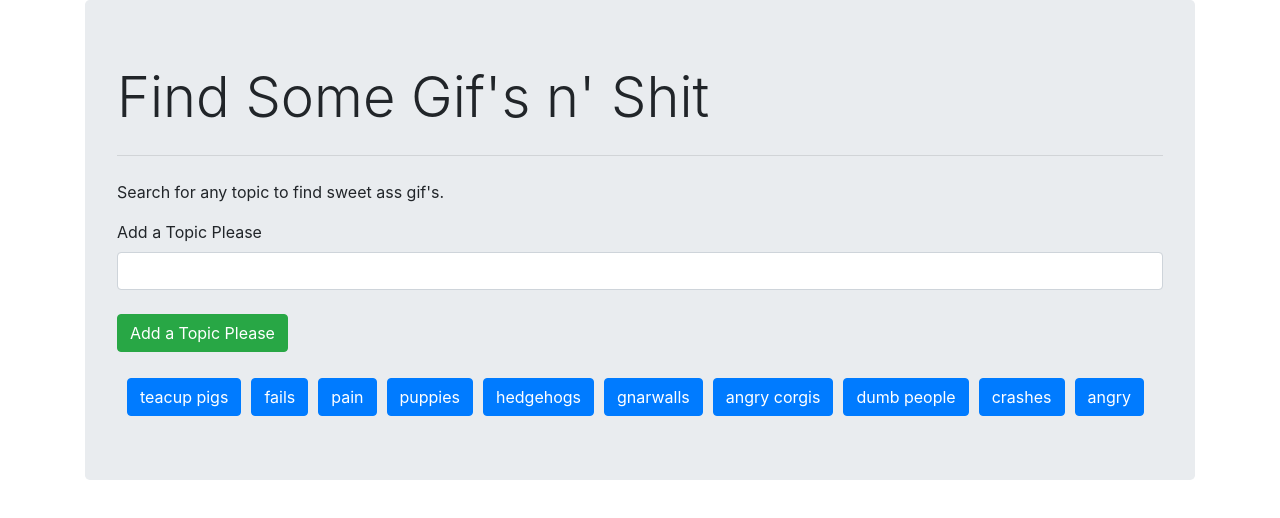
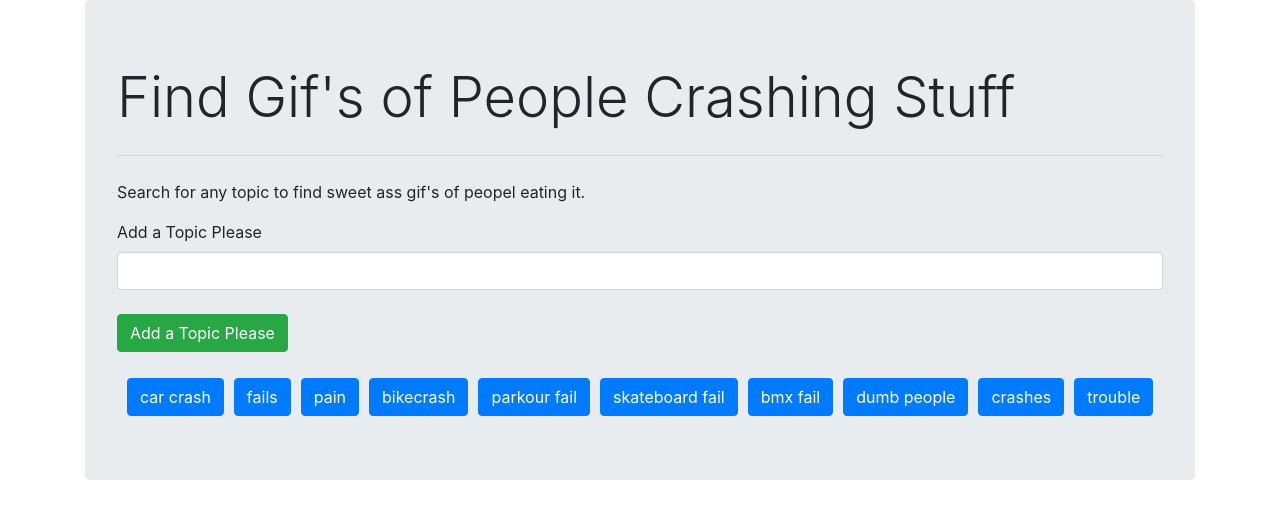
Before and after one commit to Brownlow/giphy-app, a plain HTML site: page index.html in a window 1280 px wide. Drawn offline with nearby package versions, Linux system fonts and the light colour scheme.

Commit message:
fix default searches

```diff
--- a/assets/js/js.js
+++ b/assets/js/js.js
@@ -1,7 +1,7 @@
 // Giphy API Key  = 432HzlwijziY4lOejK6Ug8vkj557512E
 
 // Array of topics
-topics = ['teacup pigs', 'fails', 'pain', 'puppies', 'hedgehogs', 'gnarwalls', 'angry corgis', 'dumb people', 'crashes', 'angry'];
+topics = ['car crash', 'fails', 'pain', 'bikecrash', 'parkour fail', 'skateboard fail', 'bmx fail', 'dumb people', 'crashes', 'trouble'];
 
 
 var topicImage;
--- a/index.html
+++ b/index.html
@@ -9,9 +9,9 @@
 	<div class="container-overflow-wrap">
 		<div class="container">
 			<div class="jumbotron">
-  				<h1 class="display-4">Find Some Gif's n' Shit</h1>
+  				<h1 class="display-4">Find Gif's of People Crashing Stuff</h1>
   				<hr class="my-4">
-  				<p>Search for any topic to find sweet ass gif's.</p>
+  				<p>Search for any topic to find sweet ass gif's of peopel eating it.</p>
   				<form id="topic-form">
       				<label for="topic-input">Add a Topic Please</label>
       				<input type="text" class="form-control" id="topic-input"><br>
```
